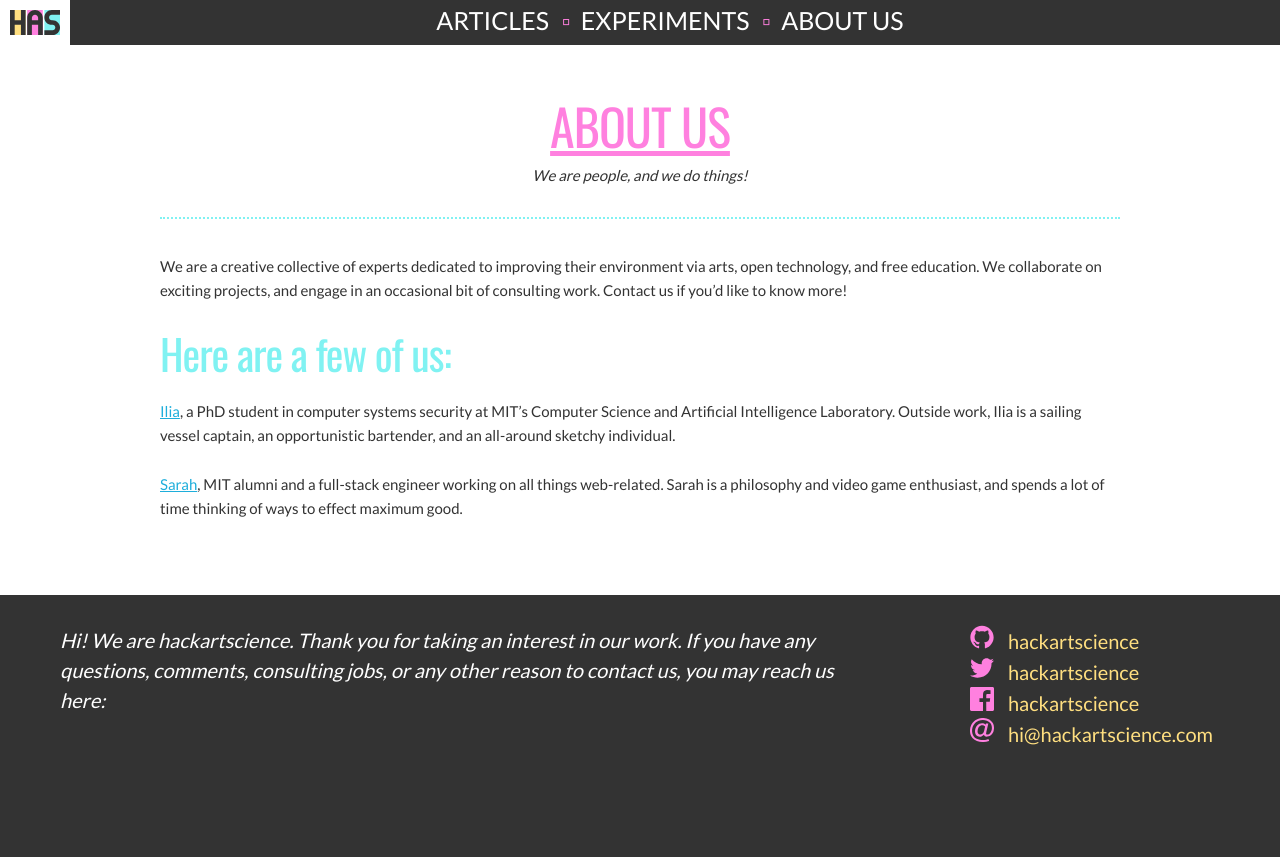
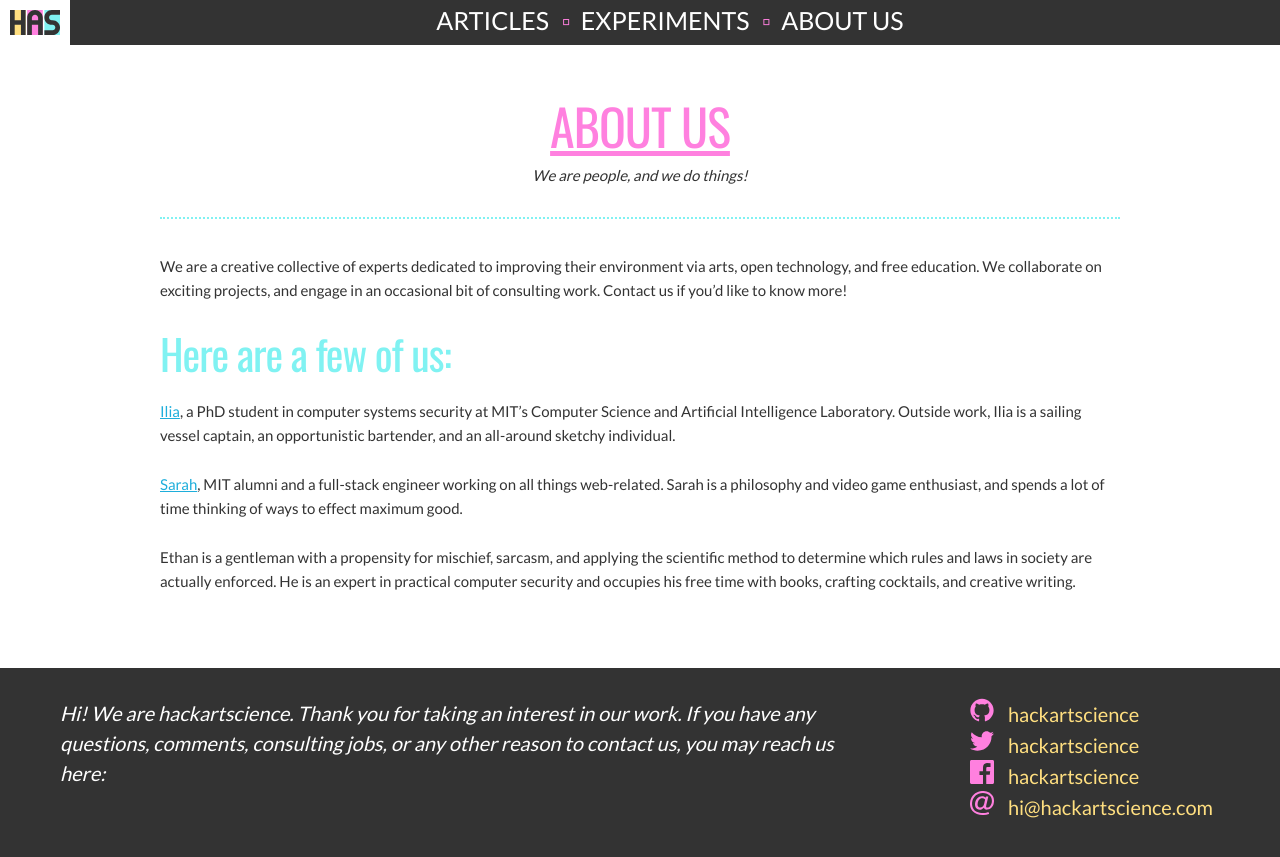
Before and after one commit to hackartscience/hackartscience.github.io, a Jekyll site: the page built from about.md, in a window 1280 px wide. Shown: the top 857 px of the page. Built offline with Jekyll 4.4.1, drawn with Linux system fonts in a browser that asks for light colours.

Commit message:
Update about.md

```diff
--- a/about.md
+++ b/about.md
@@ -12,3 +12,5 @@ permalink: /about/
 <a href="http://ilia.hackartscience.com/">Ilia</a>, a PhD student in computer systems security at MIT's Computer Science and Artificial Intelligence Laboratory. Outside work, Ilia is a sailing vessel captain, an opportunistic bartender, and an all-around sketchy individual.
 
 <a href="http://sarahycheng.com/">Sarah</a>, MIT alumni and a full-stack engineer working on all things web-related. Sarah is a philosophy and video game enthusiast, and spends a lot of time thinking of ways to effect maximum good.
+
+Ethan is a gentleman with a propensity for mischief, sarcasm, and applying the scientific method to determine which rules and laws in society are actually enforced. He is an expert in practical computer security and occupies his free time with books, crafting cocktails, and creative writing.
```
